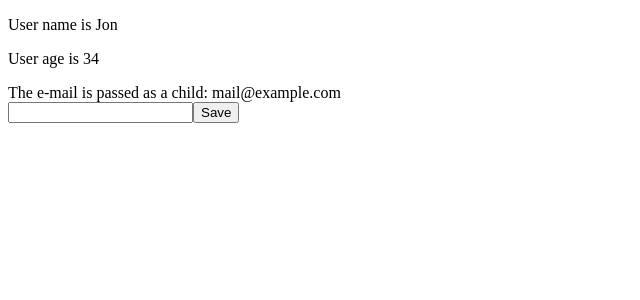
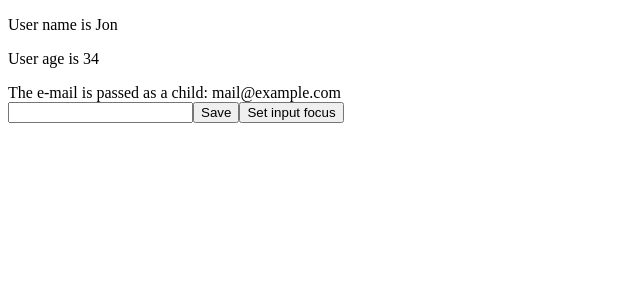
Before and after one commit to DisRachik/react-typescript-rca, a React (Create React App) app: page / in a window 1280 px wide. Shown: the top 300 px of the page, without its empty margins (0-640 px from the left). Built offline with nearby package versions, Linux system fonts and the light colour scheme.

Commit message:
typification for useRef

```diff
--- a/src/components/TextInput/TextInput.tsx
+++ b/src/components/TextInput/TextInput.tsx
@@ -1,7 +1,10 @@
-import { useState } from 'react';
+import { useRef, useState } from 'react';
 import { PropsInput } from './TextInput.types';
 
 export function TextInput({ initialValue, onSave }: PropsInput) {
+  /*-----  -----*/
+  /*----- typification for UseState on the example of input -----*/
+  /*-----  -----*/
   const [value, setValue] = useState(initialValue);
 
   const handleChange = (event: React.ChangeEvent<HTMLInputElement>) => {
@@ -13,10 +16,20 @@ export function TextInput({ initialValue, onSave }: PropsInput) {
     console.log(value);
   };
 
+  /*-----  -----*/
+  /*----- typification for UseRef -----*/
+  /*-----  -----*/
+  const inputEl = useRef<HTMLInputElement>(null);
+
+  const onBtnClickForRef = () => {
+    inputEl.current?.focus();
+  };
+
   return (
     <div>
-      <input type="text" value={value} onChange={handleChange} />
+      <input ref={inputEl} type="text" value={value} onChange={handleChange} />
       <button onClick={handleSave}>Save</button>
+      <button onClick={onBtnClickForRef}>Set input focus</button>
     </div>
   );
 }
```
